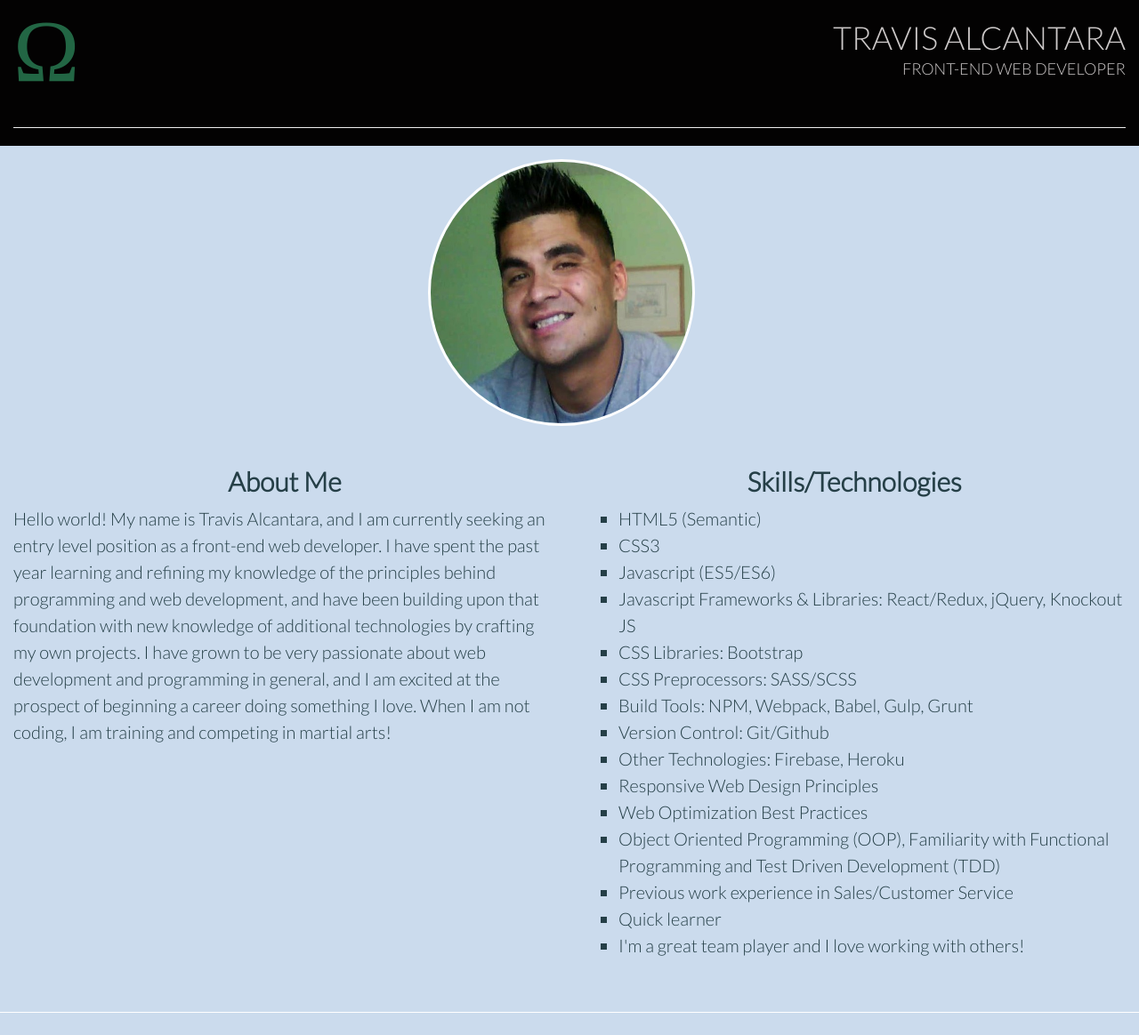
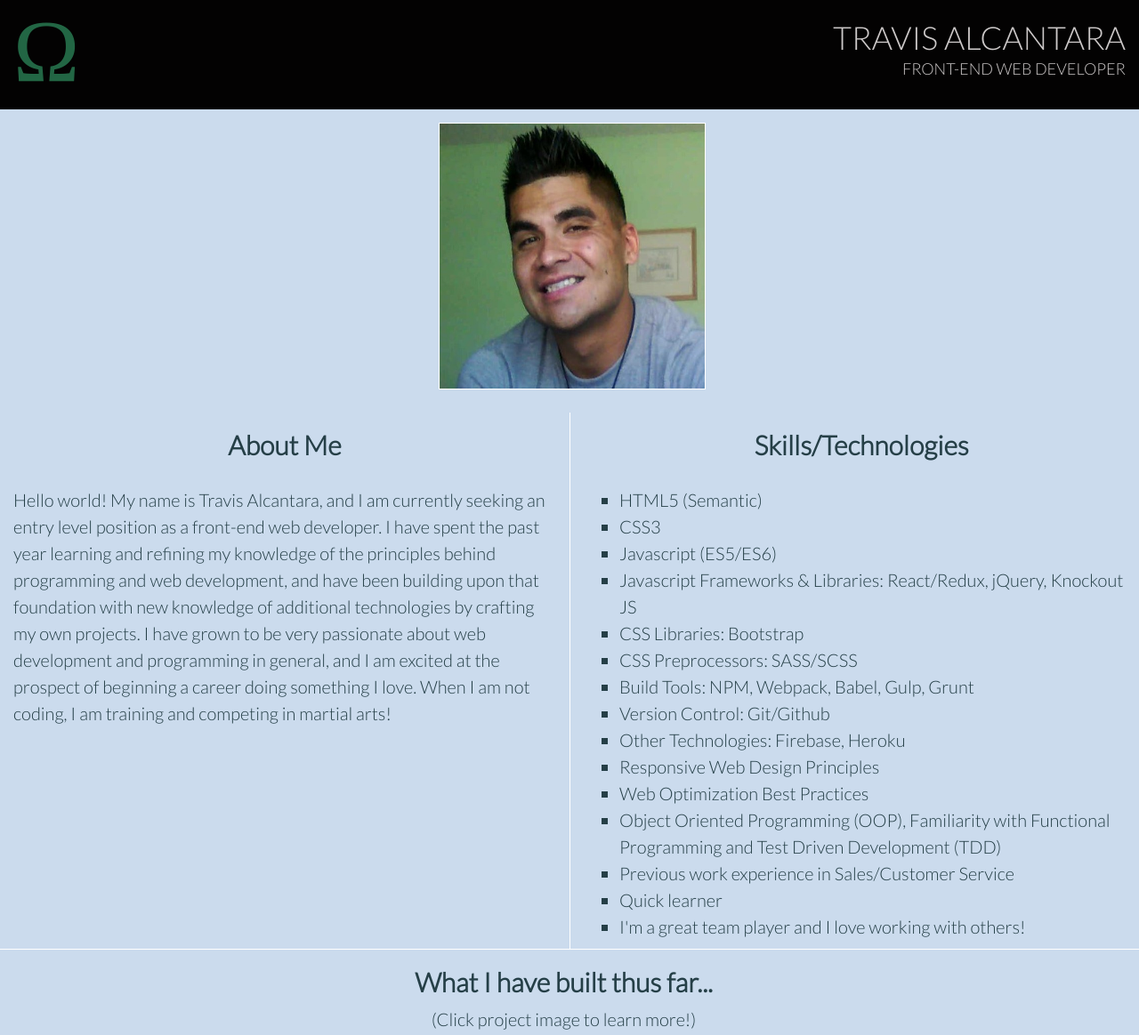
Before and after one commit to travalc/portfolio, a website: page index.html in a window 1280 px wide. Shown: the part 17-1181 px from the top of the page at 89% size. Drawn offline with Linux system fonts and the light colour scheme.

Commit message:
Added borders to organize display of content

```diff
--- a/css/main.css
+++ b/css/main.css
@@ -59,11 +59,12 @@ a {
 }
 .profile-image{
 
-  border: solid white;
+  border: solid white 1px;
 }
 .description {
   margin-top: 0;
   margin-right: 0;
+  border-bottom: solid white 1px;
 }
 .project {
   vertical-align: top;
@@ -91,6 +92,7 @@ a {
 }
 .aboutme-header {
   text-align: center;
+  margin-bottom: 30px;
 }
 li {
   list-style-type: square;
--- a/css/responsive.css
+++ b/css/responsive.css
@@ -24,6 +24,9 @@
     height: 300px;
     border-radius: 48%;
   }
+  .bio-section {
+    border-bottom: solid white 1px;
+  }
 }
 @media screen and (min-width:996px) {
   .profile-column {
@@ -34,23 +37,26 @@
      width: 300px;
      height: 300px;
      overflow: hidden;
-     margin-left: 38%;
+     margin-left: 39%;
      margin-top: 15px;
-     border-radius: 50%;
+
   }
   .bio-section {
     float: left;
   }
   .skills-section {
     float: right;
-    margin-left: 0;
+    padding-right: 0;
+    border-left: solid white 1px;
   }
   .description {
     margin-top: 2%;
+
   }
   .projects-head {
     margin-left: 12%;
   }
+
 }
 @media screen and (max-width:760px) {
   .logo-image {
--- a/index.html
+++ b/index.html
@@ -26,7 +26,7 @@
           <h4 class="subtitle">Front-end Web Developer</h4>
         </div>
       </div>
-      <hr class="head-hr">
+
     </div>
   </header>
   <main>
@@ -71,13 +71,11 @@
                 </div>
               </div>
 
-            <br/>
             </div>
           </div>
         </div>
 
       </section>
-      <hr class="body-hr" />
       <section class="featured-work">
         <div class="container-fluid">
           <div class="row">
@@ -101,7 +99,6 @@
             <div class="col-sm-6 col-md-4 col-xs-12 project">
               <img src="images/Yoga-350x150_medium.jpg" class="thumbnail img-responsive" alt="Yoga placeholder image" data-target="#project3" data-toggle="modal">
               <h3 class="text-uppercase thicker-font">Project 3</h3>
-              <p class="gray-text">www.url.com</p>
             </div>
           </div>
         </div>
```
